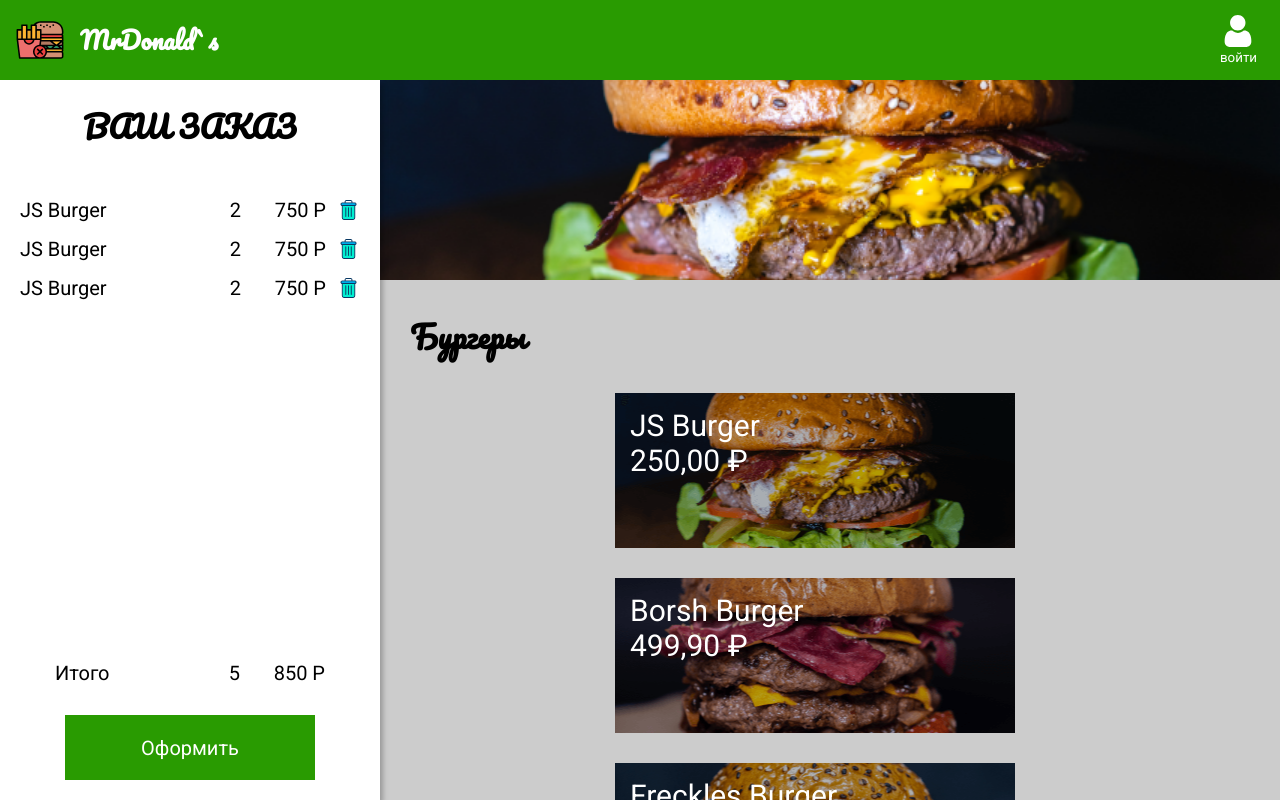
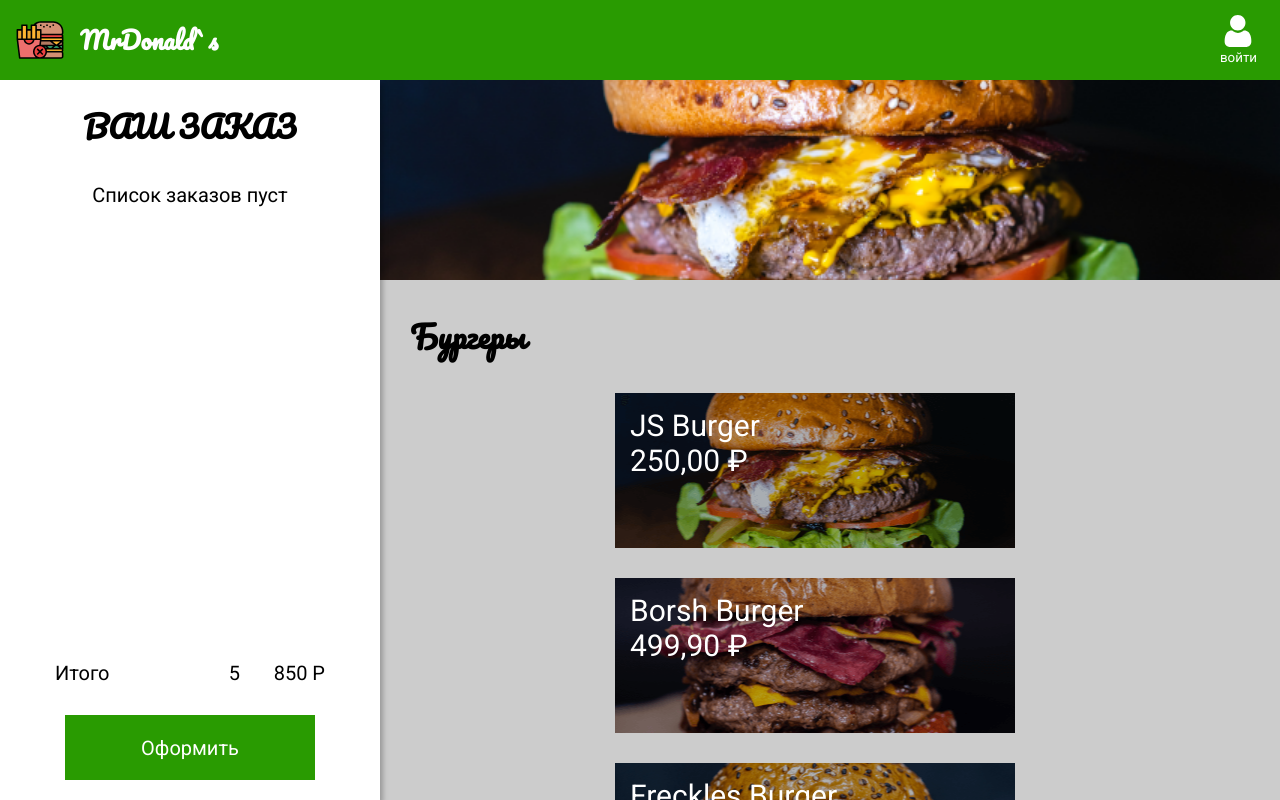
Before and after one commit to Nataly-Kuzminska/mrdonalds, a React (Create React App) app: page / in a window 1280 px wide. Shown: the top 800 px of the page. Built offline with nearby package versions, Linux system fonts and the light colour scheme.

Commit message:
create component ModalItem

```diff
--- a/src/App.js
+++ b/src/App.js
@@ -4,20 +4,23 @@
 import { GlobalStyle } from './Components/GlobalStyle';
 import { ModalItem } from './Components/ModalItem';
 import { Order } from './Components/Order';
+import { useOpenItem } from './Components/Hooks/useOpenItem';
+import { useOrders } from './Components/Hooks/useOrders';
 
 
 
 function App() {
 
-  const [openItem, setOpenItem] = React.useState(null);
+  const openItem = useOpenItem();
+  const orders = useOrders();
 
   return (
     <>
     <GlobalStyle/>
     <NavBar/>
-    <Order/>
-    <Menu setOpenItem={setOpenItem}/>
-    <ModalItem openItem={openItem} setOpenItem={setOpenItem}/>
+    <Order {...orders} />
+    <Menu {...openItem}/>
+    {openItem.openItem && <ModalItem {...openItem} {...orders}/>}
     </>
   );
 }
--- /dev/null
+++ b/src/Components/Hooks/useOpenItem.js
@@ -0,0 +1,6 @@
+import { useState } from 'react';
+
+export function useOpenItem() {
+  const [openItem, setOpenItem] = useState(null);
+  return { openItem, setOpenItem };
+}
--- /dev/null
+++ b/src/Components/Hooks/useOrders.js
@@ -0,0 +1,6 @@
+import { useState } from "react";
+
+export function useOrders() {
+  const [orders, setOrders] = useState([]);
+  return { orders, setOrders };
+}
--- a/src/Components/ModalItem.js
+++ b/src/Components/ModalItem.js
@@ -45,16 +45,19 @@
   font-family: 'Pacifico', cursive;
 `;
 
-export const ModalItem= ({openItem, setOpenItem}) => {
-function closeModal(e) {
-  if(e.target.id==='overlay') {
+export const ModalItem= ({openItem, setOpenItem, orders, setOrders}) => {
+const closeModal = e => {
+  if(e.target.id ==='overlay') {
     setOpenItem(null);
   }
 
   }
+  const order = {};
+  const addToOrder = () => {
+    setOrders([...orders, order]);
+    setOpenItem(null);
+  }
 
-
-  if(!openItem) return null;
     return (
     <Overlay id="overlay" onClick={closeModal}>
       <Modal>
@@ -64,7 +67,7 @@
               <div> {openItem.name} </div>
                <div> {openItem.price} </div>
            </HeaderContent>
-           <ButtonCheckout>Добавить</ButtonCheckout>
+           <ButtonCheckout onClick={addToOrder}>Добавить</ButtonCheckout>
          </Content>
         </Modal>
     </Overlay>
--- a/src/Components/NavBar.js
+++ b/src/Components/NavBar.js
@@ -9,7 +9,7 @@
   left: 0;
   z-index: 999;
   height: 80px;
-  width: 100vw;
+  width: 100%;
   display: flex;
   justify-content: space-between;
   align-items: center;
--- a/src/Components/Order.js
+++ b/src/Components/Order.js
@@ -44,16 +44,21 @@
   margin-left: 20px;
 `;
 
-export const Order = () => {
+const EmptyList = styled.p`
+   text-align: center;
+`;
+
+
+export const Order = ({ orders }) => {
   return (
     <OrderStyled>
         <OrderTitle>ВАШ ЗАКАЗ</OrderTitle>
         <OrderContent>
+          {orders.length ?
           <OrderList>
-         <OrderListItem/>
-         <OrderListItem/>
-         <OrderListItem/>
-          </OrderList>
+          {orders.map(order => <OrderListItem order={order}/>)}
+          </OrderList> :
+          <EmptyList>Список заказов пуст</EmptyList>}
         </OrderContent>
         <Total>
           <span>Итого</span>
```
